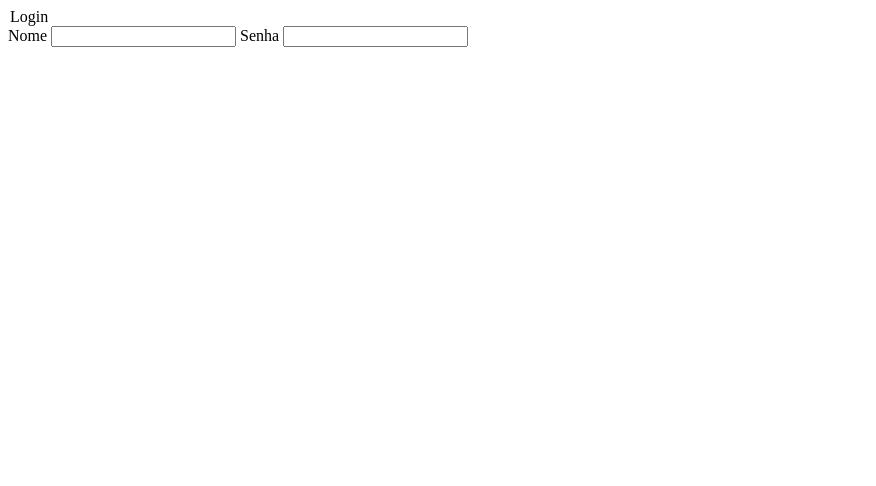
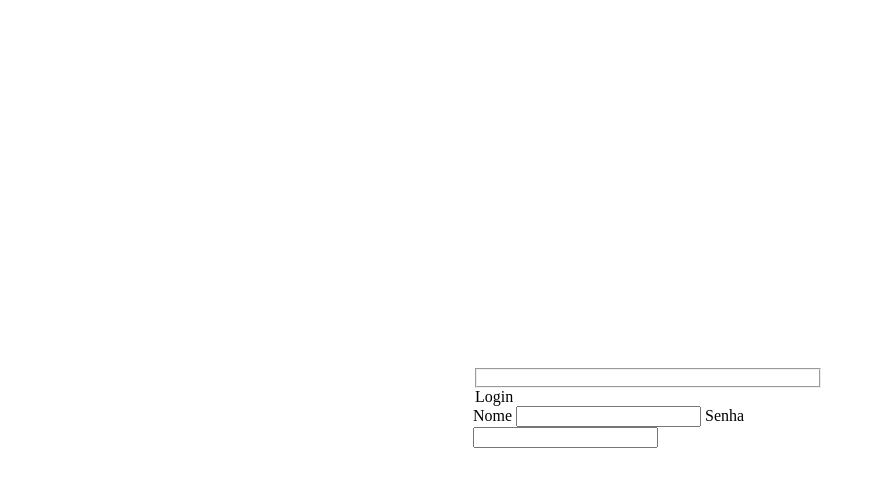
Before and after one commit to MaiconSouzaDevFrontEnd/Form-Login, a plain HTML site: page index.html in a window 1280 px wide. Shown: the whole page, without its empty margins (0-876 px from the left). Drawn offline with Linux system fonts and the light colour scheme.

Commit message:
Form-login

```diff
--- /dev/null
+++ b/form.css
@@ -0,0 +1,18 @@
+*{
+    box-sizing: border-box;
+}
+
+body{
+    width: 100%;
+    min-height: 100vh;
+    font-size: 16px;
+    justify-content: center;
+    align-items: center;
+}
+
+.flex{
+    display: flex;
+}
+.form{
+    width: 350px;
+}
--- a/index.html
+++ b/index.html
@@ -4,17 +4,19 @@
     <meta charset="UTF-8">
     <meta name="viewport" content="width=device-width, initial-scale=1.0">
     <title>Login</title>
+    <link rel="stylesheet" href="./form.css">
 </head>
-<body>
+<body class="flex">
 
     <form action="#" method="post" class="form">
-        <legend class="form_title">Login</legend>
+        <fieldset class="form_"></fieldset>
+            <legend class="form_title">Login</legend>
 
-        <label for="name">Nome</label>
-        <input type="text" id="name" name="name">
+            <label for="name">Nome</label>
+            <input type="text" id="name" name="name">
 
-        <label for="password">Senha</label>
-        <input type="password" id="password" name="password">
+            <label for="password">Senha</label>
+            <input type="password" id="password" name="password">
     </form>
 
 </body>
```
